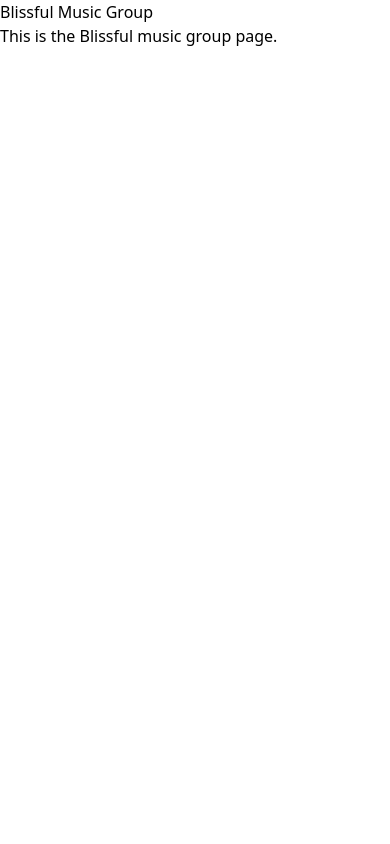
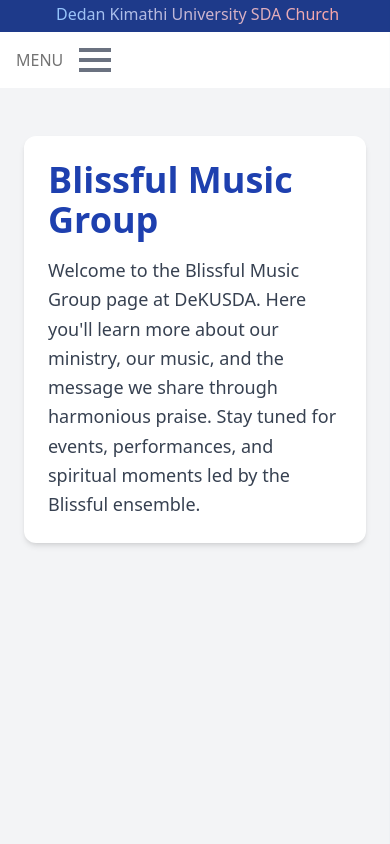
Before and after one commit to RamspheldOnyangoOchieng/DeKUSDA-Website, a React (Vite) app in the folder frontend/: page /Blissful in a window 390 px wide. Shown: the top 844 px of the page. Built offline with nearby package versions, Linux system fonts and the light colour scheme.

Commit message:
Fix Evangelism component syntax and image rendering

```diff
--- /dev/null
+++ b/frontend/src/pages/Evangelism/Evangelism.jsx
@@ -0,0 +1,26 @@
+import React from 'react';
+
+const Evangelism = () => {
+  return (
+    <section className="max-w-5xl mx-auto px-6 py-10 bg-white rounded-2xl shadow-md">
+      <h2 className="text-3xl font-bold text-center text-gray-800 mb-6">
+        Evangelism Department Message
+      </h2>
+
+      {/* Fixed image tag */}
+      <div className="flex justify-center mb-6">
+        <img
+          src="/images/evangelism-team.png"
+          alt="Evangelism Team"
+          className="w-72 rounded-xl shadow-md"
+        />
+      </div>
+
+      <p className="text-gray-700">
+        Welcome to the Evangelism Department!
+      </p>
+    </section>
+  );
+};
+
+export default Evangelism;
--- a/frontend/src/pages/Evangelism/evangelism.jsx
+++ b/frontend/src/pages/Evangelism/evangelism.jsx
@@ -1,6 +1,6 @@
 import React from 'react';
 
-export const Evangelism() {
+const Evangelism = () => {
   return (
     <section className="max-w-5xl mx-auto px-6 py-10 bg-white dark:bg-gray-900 rounded-2xl shadow-md">
       <h2 className="text-3xl md:text-4xl font-bold text-center text-gray-800 dark:text-white mb-6">
@@ -10,11 +10,10 @@
       {/* Optional image */}
       <div className="flex justify-center mb-6">
         <img
-          src="/images/evangelism-team.png" // Optional: replace with your real image
+          src="/images/evangelism-team.png" // Make sure this image exists in public/images
           alt="Evangelism Team"
           className="w-72 rounded-xl shadow-md"
-
-
+        />
       </div>
 
       <div className="text-lg text-gray-700 dark:text-gray-300 space-y-6">
@@ -81,6 +80,6 @@
       </div>
     </section>
   );
-}
+};
 
 export default Evangelism;
--- a/frontend/src/pages/Music/Blissful.jsx
+++ b/frontend/src/pages/Music/Blissful.jsx
@@ -1,11 +1,25 @@
 import React from "react";
+import Header from "../../components/Layout/Header";
+import Footer from "../../components/Layout/Footer";
 
 export const Blissful = () => {
   return (
-    <div>
-      <h1>Blissful Music Group</h1>
-      <p>This is the Blissful music group page.</p>
-    </div>
+    <>
+      <Header />
+
+      <section className="min-h-screen px-6 py-12 font-sans text-gray-800 bg-gray-100 lg:px-24">
+        <div className="p-6 mx-auto max-w-5xl bg-white rounded-xl shadow-md md:p-10">
+          <h1 className="mb-4 text-4xl font-bold text-blue-800">Blissful Music Group</h1>
+          <p className="text-lg text-gray-700 leading-relaxed">
+            Welcome to the Blissful Music Group page at DeKUSDA. Here you'll learn more about our ministry,
+            our music, and the message we share through harmonious praise. Stay tuned for events, performances,
+            and spiritual moments led by the Blissful ensemble.
+          </p>
+        </div>
+      </section>
+
+      <Footer />
+    </>
   );
 };
 
--- a/frontend/src/pages/Music/ChurchChoir.jsx
+++ b/frontend/src/pages/Music/ChurchChoir.jsx
@@ -1,4 +1,7 @@
 import React, { useEffect, useState } from 'react';
+import churchChoirImage from '../../assets/churchchoir.jpeg';
+import Header from '../../components/Layout/Header';
+import Footer from '../../components/Layout/Footer';
 
 const videos = [
   { title: 'Tell It Over Once Again', id: 'Y-vQpYOlSxc' },
@@ -17,7 +20,6 @@
     video.title.toLowerCase().includes(searchTerm.toLowerCase())
   );
 
-  // Handle Escape key to close modal
   useEffect(() => {
     const handleKeyDown = (e) => {
       if (e.key === 'Escape') {
@@ -29,7 +31,6 @@
     return () => document.removeEventListener('keydown', handleKeyDown);
   }, []);
 
-  // Open modal with slight delay to trigger transition
   const openModal = (video) => {
     setSelectedVideo(video);
     setTimeout(() => setShowModal(true), 10);
@@ -41,12 +42,15 @@
   };
 
   return (
-    <section className="px-6 py-12 bg-white lg:px-24">
+    <>
+      <Header />
+
+      <section className="px-6 py-12 bg-gray-100 font-sans text-gray-800 min-h-screen lg:px-24">
         {/* Intro Section */}
         <div className="grid gap-10 items-center md:grid-cols-2">
           <div>
             <img
-            src="/images/choir-group.jpg"
+              src={churchChoirImage}
               alt="Church Choir"
               className="w-full rounded-xl shadow-lg"
             />
@@ -115,7 +119,7 @@
           )}
         </div>
 
-      {/* Modal Lightbox with Animation */}
+        {/* Modal Lightbox */}
         {selectedVideo && (
           <div
             className="flex fixed inset-0 z-50 justify-center items-center bg-black bg-opacity-70"
@@ -145,6 +149,9 @@
           </div>
         )}
       </section>
+
+      <Footer />
+    </>
   );
 };
 
--- a/frontend/src/pages/Music/DCM.jsx
+++ b/frontend/src/pages/Music/DCM.jsx
@@ -1,9 +1,14 @@
 import React from 'react';
+import Header from '../../components/Layout/Header';
+import Footer from '../../components/Layout/Footer';
 
 export const DCM = () => {
   return (
-    <section className="px-6 py-12 bg-gray-50 lg:px-24">
-      <div className="mx-auto max-w-5xl">
+    <>
+      <Header />
+
+      <section className="min-h-screen px-6 py-12 bg-gray-100 font-sans text-gray-800 lg:px-24">
+        <div className="p-6 mx-auto max-w-5xl bg-white rounded-xl shadow-md md:p-10">
           {/* Title */}
           <h2 className="mb-6 text-4xl font-bold text-center text-blue-800">
             Divine Charm Melodies (DCM)
@@ -49,6 +54,9 @@
           </div>
         </div>
       </section>
+
+      <Footer />
+    </>
   );
 };
 
```
Also changed, not shown: frontend/src/assets/churchchoir.jpeg (added). Lines whose indentation alone changed are shown as unchanged.
